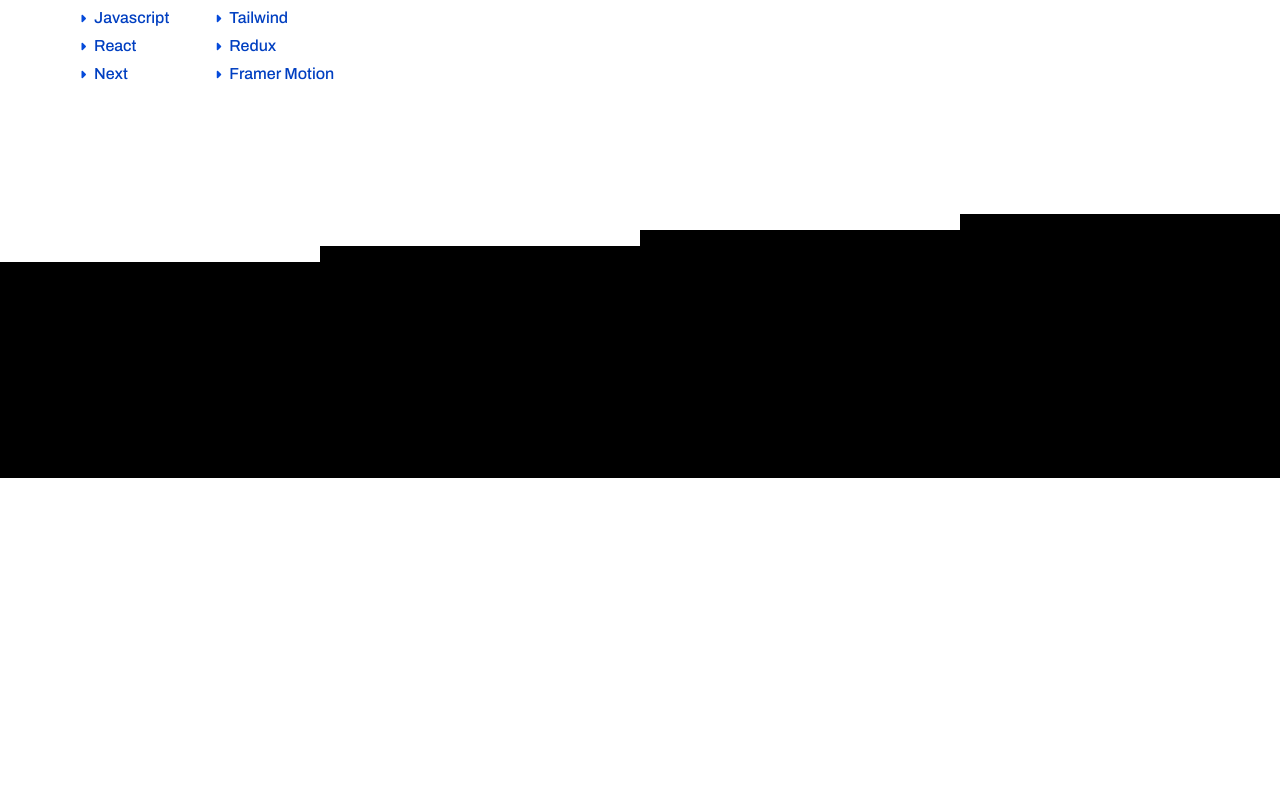
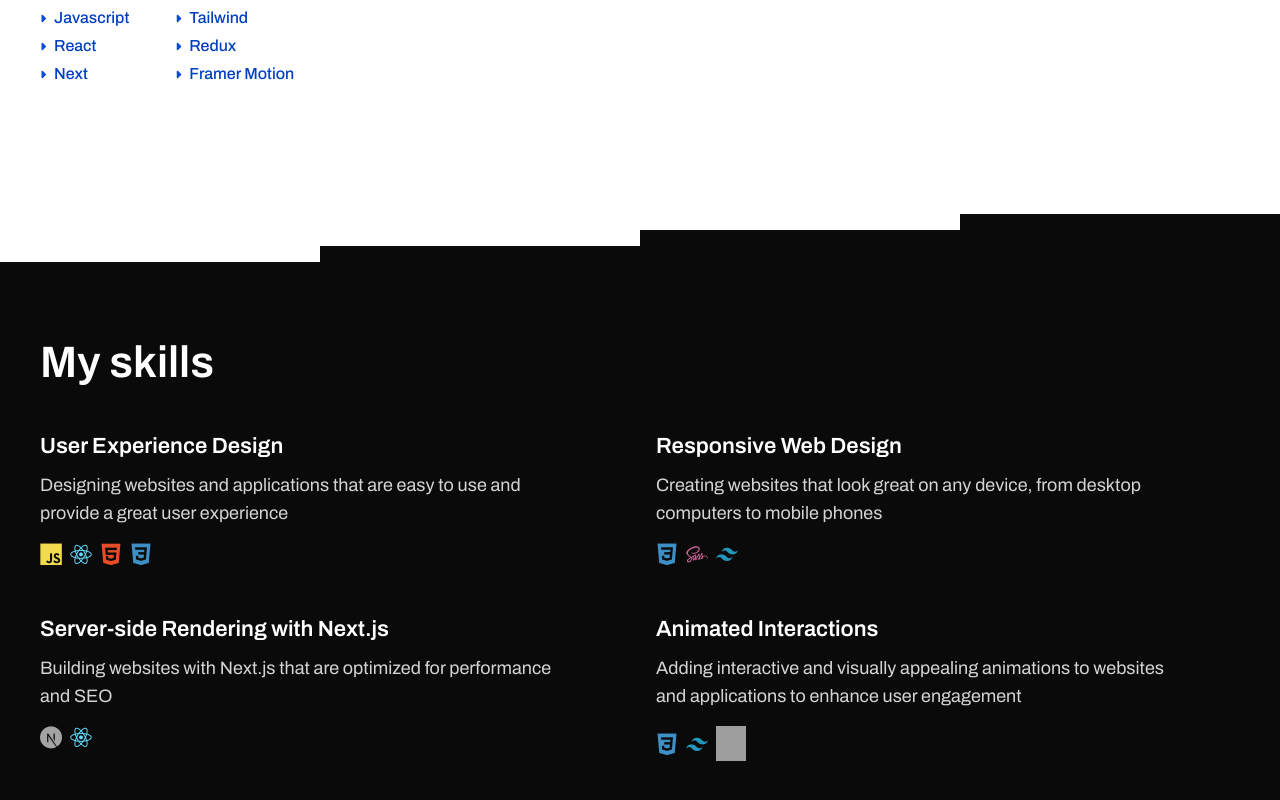
Before and after one commit to Lindrit-Sulaj/Lindrit-Sulaj, a Next.js app: page / in a window 1280 px wide. Shown: the part 1368-2168 px from the top of the page. Before the commit the page ends 1846 px from the top, so only its background shows below. Built offline with nearby package versions, Linux system fonts and the light colour scheme; grey boxes are pictures that could not be loaded.

Commit message:
My skills completed

```diff
--- a/app/layout.js
+++ b/app/layout.js
@@ -21,6 +21,9 @@ export default function RootLayout({ children }) {
         <Script src="https://kit.fontawesome.com/72aeedc907.js" crossorigin="anonymous" />
         {children}
       </body>
+
+      <link rel="stylesheet" href="https://cdn.jsdelivr.net/gh/devicons/devicon@v2.15.1/devicon.min.css" />
+
     </html>
   )
 }
--- a/app/page.js
+++ b/app/page.js
@@ -1,5 +1,6 @@
 import Hero from "@/sections/Landing/Hero";
 import About from "@/sections/Landing/About";
+import Skills from "@/sections/Landing/Skills";
 
 export const metadata = {
   title: 'Lindrit Sulaj | Web Developer',
@@ -11,7 +12,7 @@ export default function Home() {
     <main className="">
       <Hero />
       <About />
-      <div className="h-[200px] bg-black"></div>
+      <Skills />
     </main>
   )
 }
--- a/sections/Landing/About.jsx
+++ b/sections/Landing/About.jsx
@@ -4,7 +4,7 @@ import { Steps } from '@/components';
 export default function About() {
   return (
     <section>
-      <div className='max-w-screen-web mx-auto py-20 md:py-32 px-6 md:px-10 lg:px-6 xl:px-0 flex justify-around flex-wrap md:flex-nowrap gap-x-10 gap-y-14 items-center'>
+      <div className='max-w-screen-web mx-auto py-20 md:py-32 px-6 md:px-10 lg:px-6 xl:px-0 flex md:justify-between flex-wrap md:flex-nowrap gap-x-10 gap-y-14 items-center'>
         <div className='w-full md:w-1/2'>
           <h2 className='text-3xl md:text-4xl lg:text-[44px] font-semibold mt-4'>About Me</h2>
           <p className='text-lg mt-6 text-neutral-600'>Hi there, I'm a 14-year-old web developer based in Kosovo. I discovered my passion for programming two years ago and have been working tirelessly to improve my skills ever since. In my free time I like to create visually stunning websites.</p>
@@ -19,10 +19,10 @@ export default function About() {
             <p><i className="fa-solid fa-caret-right text-byzantine-blue text-[12px] mr-2"></i>Framer Motion</p>
           </div>
         </div>
-        <img className='w-full md:w-1/2 max-w-[400px]' src="https://ik.imagekit.io/0s9lwb2yr/Developer_Portfolio_-_Lindrit_Sulaj/Images/Lindrit_Sulaj_Insta_pic_uSV5ys5YB.jpg?updatedAt=1680287577356" />
+        <img className='w-[55%] md:w-1/2 max-w-[340px]' src="https://ik.imagekit.io/0s9lwb2yr/Developer_Portfolio_-_Lindrit_Sulaj/Images/Lindrit_Sulaj_Insta_pic_uSV5ys5YB.jpg?updatedAt=1680287577356" />
       </div>
 
-      <Steps from="bottom" background={"white"} color="black" />
+      <Steps from="bottom" background={"white"} color="rgb(10 10 10)" />
     </section>
   )
 }
--- /dev/null
+++ b/sections/Landing/Skills.jsx
@@ -0,0 +1,67 @@
+import React from 'react'
+
+const skills = [
+  {
+    name: 'User Experience Design',
+    description: 'Designing websites and applications that are easy to use and provide a great user experience',
+    icons: [
+      'devicon-javascript-plain colored',
+      'devicon-react-original colored',
+      'devicon-html5-plain colored',
+      'devicon-css3-plain colored',
+    ]
+  },
+  {
+    name: 'Responsive Web Design',
+    description: 'Creating websites that look great on any device, from desktop computers to mobile phones',
+    icons: [
+      'devicon-css3-plain colored',
+      'devicon-sass-original colored',
+      'devicon-tailwindcss-plain colored'
+    ]
+  },
+  {
+    name: 'Server-side Rendering with Next.js',
+    description: 'Building websites with Next.js that are optimized for performance and SEO',
+    icons: [
+      'devicon-nextjs-original',
+      'devicon-react-original colored'
+    ]
+  },
+  {
+    name: 'Animated Interactions',
+    description: 'Adding interactive and visually appealing animations to websites and applications to enhance user engagement',
+    icons: [
+      'devicon-css3-plain colored',
+      'devicon-tailwindcss-plain colored'
+    ],
+    image: 'https://ik.imagekit.io/0s9lwb2yr/Developer_Portfolio_-_Lindrit_Sulaj/Images/My_project__2__2unbArcD3.png?updatedAt=1680451463400'
+  }
+];
+
+
+export default function Skills() {
+  return (
+    <section className='bg-neutral-950 text-white'>
+      <div className='max-w-screen-web mx-auto py-10 md:py-16 px-6 md:px-10 lg:px-6 xl:px-0'>
+        <h2 className='text-3xl md:text-4xl lg:text-[44px] font-semibold'>My skills</h2>
+
+        <div className="grid grid-cols-1 md:grid-cols-2 gap-8 gap-y-12 mt-12">
+          { skills.map(skill => (
+            <div key={skill.name}>
+              <h4 className='font-semibold text-[22px]'>{skill.name}</h4>
+              <p className='mt-2 text-neutral-300 text-lg max-w-lg'>{skill.description}</p>
+              <div className={`flex items-center gap-2 mt-4 text-[22px] text-neutral-400 ${skill.image && "mt-2"}`}>
+                {/* <span className='text-base'>Technologies:</span> */}
+                { skill?.icons?.map(icon => (
+                  <i className={`${icon} hover:text-blue-400 transition-all cursor-pointer`}></i>
+                ))}
+                {skill.image && <img className='w-[30px] h-[35px]' src={skill.image}/>}
+              </div>
+            </div>
+          )) }
+        </div>
+      </div>
+    </section>
+  )
+}
```
